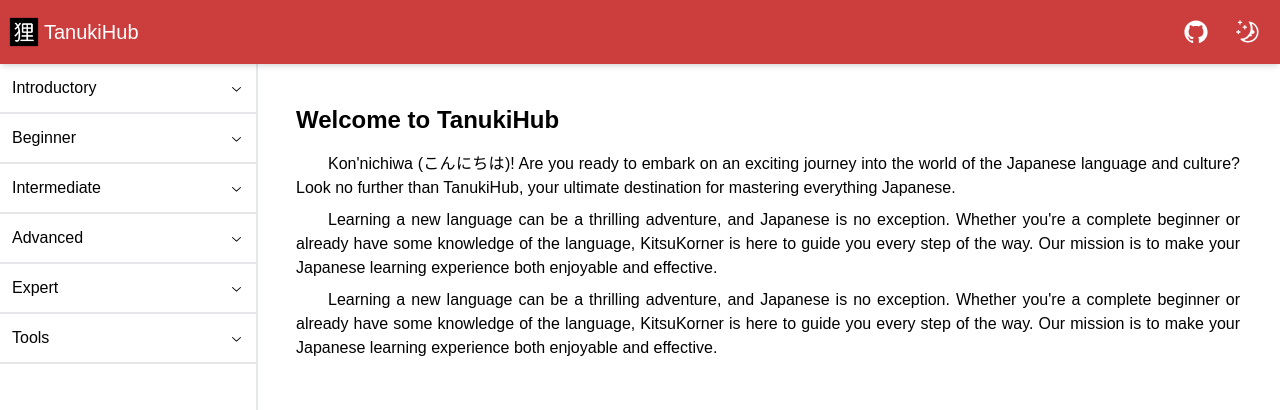
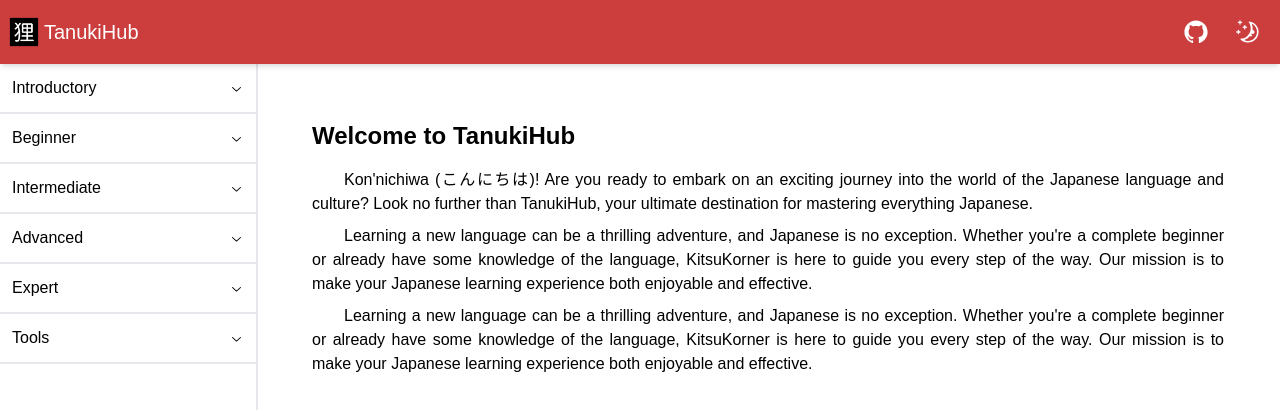
Before and after one commit to LinCie/tanukihub, a Next.js app: page / in a window 1280 px wide. Shown: the top 410 px of the page. Built offline with nearby package versions, Linux system fonts and the light colour scheme; a web font is replaced by a local one.

Commit message:
adjust padding

```diff
--- a/app/layout.tsx
+++ b/app/layout.tsx
@@ -41,7 +41,7 @@ export default function RootLayout({
       <body className={`${noto.className} bg-white dark:bg-gray-950`}>
         <Providers>
           <Header />
-          <main id="content" className="ml-0 mt-14 p-6 md:ml-64 md:mt-16 md:p-10">
+          <main id="content" className="ml-0 mt-14 p-6 md:ml-64 md:mt-16 md:p-14">
             {children}
           </main>
         </Providers>
```
